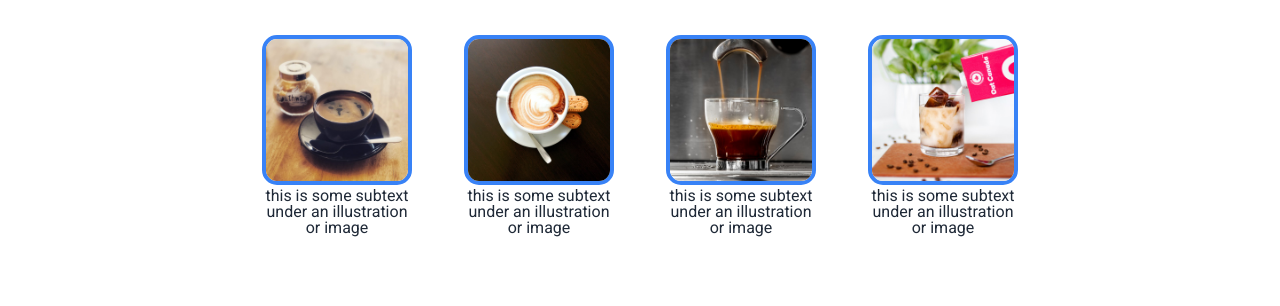
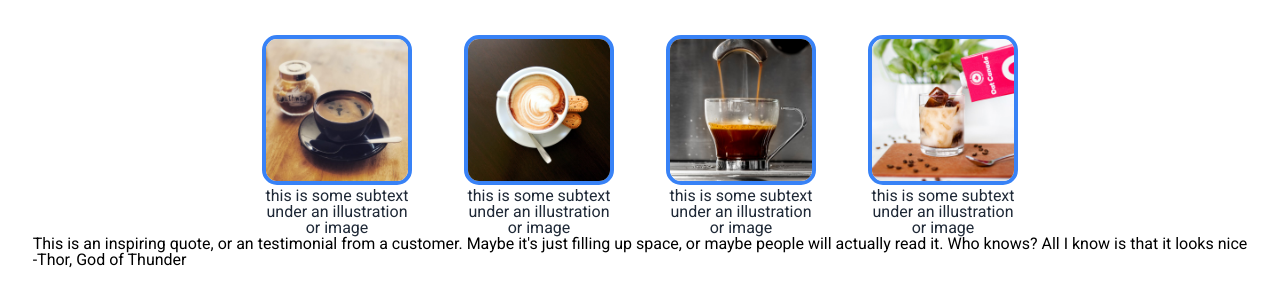
Before and after one commit to alanluisva/landing-page, a plain HTML site: page index.html in a window 1280 px wide. Shown: the part 614-920 px from the top of the page. Drawn offline with Linux system fonts and the light colour scheme.

Commit message:
Create html elements for the quote-section

```diff
--- a/index.html
+++ b/index.html
@@ -65,6 +65,12 @@
                 <div class="text">this is some subtext under an illustration or image</div>
             </div>
         </div>
+
+    <div class="quote-section">
+        <div class="quote">This is an inspiring quote, or an testimonial from a customer. Maybe it's just filling up space, or maybe people will actually read it. Who knows? All I know is that it looks nice</div>
+        <div class="autor">-Thor, God of Thunder</div>
+
+    </div>
     </div>
 
 </body>
```
